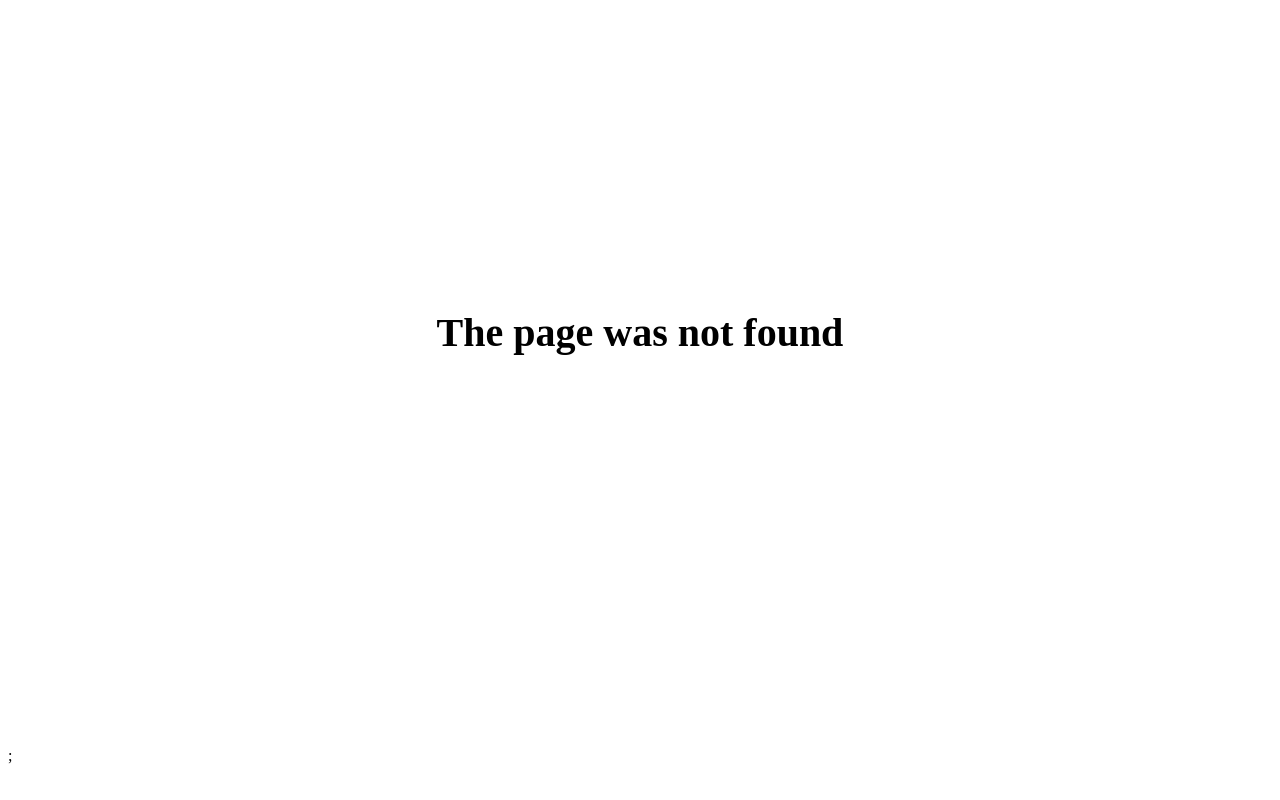
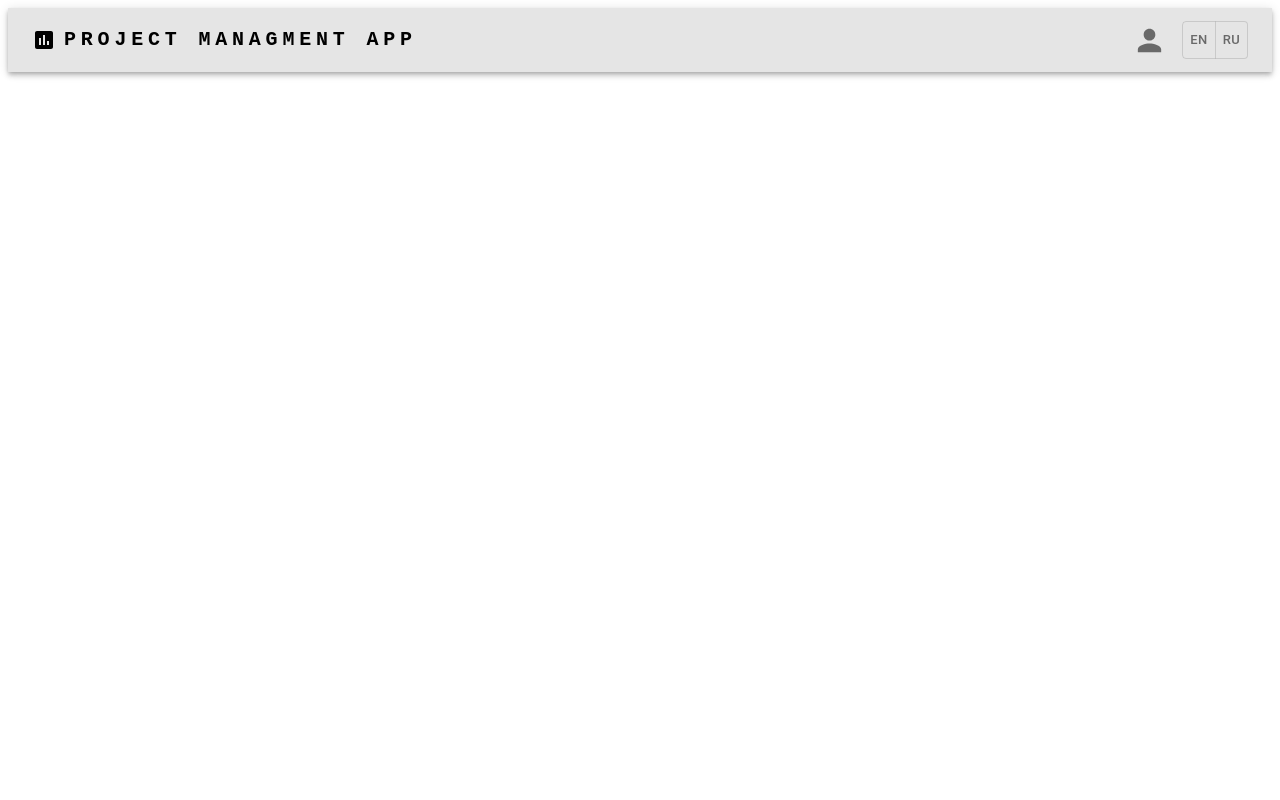
Before and after one commit to intellectualDarknet/react-manament-front, a React (Create React App) app in the folder my-app/: page / in a window 1280 px wide. Before the commit this address had no page. Built offline with nearby package versions, Linux system fonts and the light colour scheme.

Commit message:
feat: add header

```diff
--- a/my-app/package.json
+++ b/my-app/package.json
@@ -5,6 +5,7 @@
   "dependencies": {
     "@emotion/react": "^11.10.5",
     "@emotion/styled": "^11.10.5",
+    "@mui/icons-material": "^5.10.9",
     "@mui/material": "^5.10.13",
     "@reduxjs/toolkit": "^1.9.0",
     "@testing-library/jest-dom": "^5.16.5",
--- a/my-app/src/App.tsx
+++ b/my-app/src/App.tsx
@@ -5,12 +5,16 @@ import Authorization from './pages/authorization/authorization';
 import Boards from './pages/boards/boards';
 import Errorpage from './pages/error/error';
 import Start from './pages/start/start';
+import { ThemeProvider } from '@mui/material/styles';
+import theme from './components/Theme';
 
 function App(): JSX.Element {
   return (
     <BrowserRouter>
+      <ThemeProvider theme={theme}>
         <div className="app">
           <Routes>
+            <Route path="/" element={<Start />} />
             <Route path="Start" element={<Start />} />
             <Route path="Authorization" element={<Authorization />} />
             <Route path="Boards" element={<Boards />} />
@@ -18,6 +22,7 @@ function App(): JSX.Element {
             <Route path="*" element={<Errorpage />} />
           </Routes>
         </div>
+      </ThemeProvider>
     </BrowserRouter>
   );
 }
--- /dev/null
+++ b/my-app/src/components/Header/index.tsx
@@ -0,0 +1,166 @@
+import * as React from 'react';
+import AppBar from '@mui/material/AppBar';
+import Box from '@mui/material/Box';
+import Toolbar from '@mui/material/Toolbar';
+import IconButton from '@mui/material/IconButton';
+import Typography from '@mui/material/Typography';
+import Menu from '@mui/material/Menu';
+import MenuIcon from '@mui/icons-material/Menu';
+import Container from '@mui/material/Container';
+import PersonIcon from '@mui/icons-material/Person';
+import Tooltip from '@mui/material/Tooltip';
+import MenuItem from '@mui/material/MenuItem';
+import AssessmentIcon from '@mui/icons-material/Assessment';
+import ToggleButton from '@mui/material/ToggleButton';
+import ToggleButtonGroup from '@mui/material/ToggleButtonGroup';
+
+const settings = ['Sign In', 'Sign Out'];
+
+function Header() {
+  const [anchorElNav, setAnchorElNav] = React.useState<null | HTMLElement>(null);
+  const [anchorElUser, setAnchorElUser] = React.useState<null | HTMLElement>(null);
+  const [alignment, setAlignment] = React.useState('web');
+
+  const handleChange = (event: React.MouseEvent<HTMLElement>, newAlignment: string) => {
+    setAlignment(newAlignment);
+  };
+
+  const handleOpenNavMenu = (event: React.MouseEvent<HTMLElement>) => {
+    setAnchorElNav(event.currentTarget);
+  };
+  const handleOpenUserMenu = (event: React.MouseEvent<HTMLElement>) => {
+    setAnchorElUser(event.currentTarget);
+  };
+
+  const handleCloseNavMenu = () => {
+    setAnchorElNav(null);
+  };
+
+  const handleCloseUserMenu = () => {
+    setAnchorElUser(null);
+  };
+
+  return (
+    <AppBar position="static">
+      <Container maxWidth="xl">
+        <Toolbar disableGutters>
+          <AssessmentIcon sx={{ display: { xs: 'none', md: 'flex' }, mr: 1 }} />
+          <Typography
+            variant="h6"
+            noWrap
+            component="a"
+            href="/"
+            sx={{
+              mr: 2,
+              display: { xs: 'none', md: 'flex' },
+              fontFamily: 'monospace',
+              fontWeight: 700,
+              letterSpacing: '.3rem',
+              color: 'inherit',
+              textDecoration: 'none',
+            }}
+          >
+            PROJECT MANAGMENT APP
+          </Typography>
+          <Box sx={{ flexGrow: 1, display: { xs: 'flex', md: 'none' } }}>
+            <IconButton
+              size="large"
+              aria-label="account of current user"
+              aria-controls="menu-appbar"
+              aria-haspopup="true"
+              onClick={handleOpenNavMenu}
+              color="inherit"
+            >
+              <MenuIcon />
+            </IconButton>
+            <Menu
+              id="menu-appbar"
+              anchorEl={anchorElNav}
+              anchorOrigin={{
+                vertical: 'bottom',
+                horizontal: 'left',
+              }}
+              keepMounted
+              transformOrigin={{
+                vertical: 'top',
+                horizontal: 'left',
+              }}
+              open={Boolean(anchorElNav)}
+              onClose={handleCloseNavMenu}
+              sx={{
+                display: { xs: 'block', md: 'none' },
+              }}
+            ></Menu>
+          </Box>
+
+          <AssessmentIcon sx={{ display: { xs: 'flex', md: 'none' }, mr: 1 }} />
+
+          <Typography
+            variant="h5"
+            noWrap
+            component="a"
+            href=""
+            sx={{
+              mr: 2,
+              display: { xs: 'flex', md: 'none' },
+              flexGrow: 1,
+              fontFamily: 'monospace',
+              fontWeight: 700,
+              letterSpacing: '.3rem',
+              color: 'inherit',
+              textDecoration: 'none',
+            }}
+          >
+            PROJECT MANAGMENT APP
+          </Typography>
+          <Box sx={{ flexGrow: 1, display: { xs: 'none', md: 'flex' } }}></Box>
+
+          <Box sx={{ flexGrow: 0 }}>
+            <Tooltip title="Open settings">
+              <IconButton onClick={handleOpenUserMenu} sx={{ p: 0 }}>
+                <PersonIcon fontSize="large" />
+              </IconButton>
+            </Tooltip>
+            <Menu
+              sx={{ mt: '45px' }}
+              id="menu-appbar"
+              anchorEl={anchorElUser}
+              anchorOrigin={{
+                vertical: 'top',
+                horizontal: 'right',
+              }}
+              keepMounted
+              transformOrigin={{
+                vertical: 'top',
+                horizontal: 'right',
+              }}
+              open={Boolean(anchorElUser)}
+              onClose={handleCloseUserMenu}
+            >
+              {settings.map((setting) => (
+                <MenuItem key={setting} onClick={handleCloseUserMenu}>
+                  <Typography textAlign="center">{setting}</Typography>
+                </MenuItem>
+              ))}
+            </Menu>
+          </Box>
+          <ToggleButtonGroup
+            color="secondary"
+            size="small"
+            value={alignment}
+            exclusive
+            onChange={handleChange}
+            aria-label="Platform"
+            sx={{
+              marginLeft: '15px',
+            }}
+          >
+            <ToggleButton value="EN">EN</ToggleButton>
+            <ToggleButton value="RU">RU</ToggleButton>
+          </ToggleButtonGroup>
+        </Toolbar>
+      </Container>
+    </AppBar>
+  );
+}
+export default Header;
--- /dev/null
+++ b/my-app/src/components/Theme/index.tsx
@@ -0,0 +1,20 @@
+import { createTheme } from '@mui/material/styles';
+
+const theme = createTheme({
+  palette: {
+    primary: {
+      light: '#ffffff',
+      main: '#e5e5e5',
+      dark: '#b3b3b3',
+      contrastText: '#000',
+    },
+    secondary: {
+      light: '#425c69',
+      main: '#18333e',
+      dark: '#000c18',
+      contrastText: '#fff',
+    },
+  },
+});
+
+export default theme;
--- a/my-app/src/pages/start/start.tsx
+++ b/my-app/src/pages/start/start.tsx
@@ -1,7 +1,8 @@
 import React from 'react';
+import Header from './../../components/Header';
 
 const Start = () => {
-  return <></>;
+  return <Header />;
 };
 
 export default Start;
```
Also changed, not shown: 2 other files (tests, documents, lock files or other folders). Lines whose indentation alone changed are shown as unchanged.
